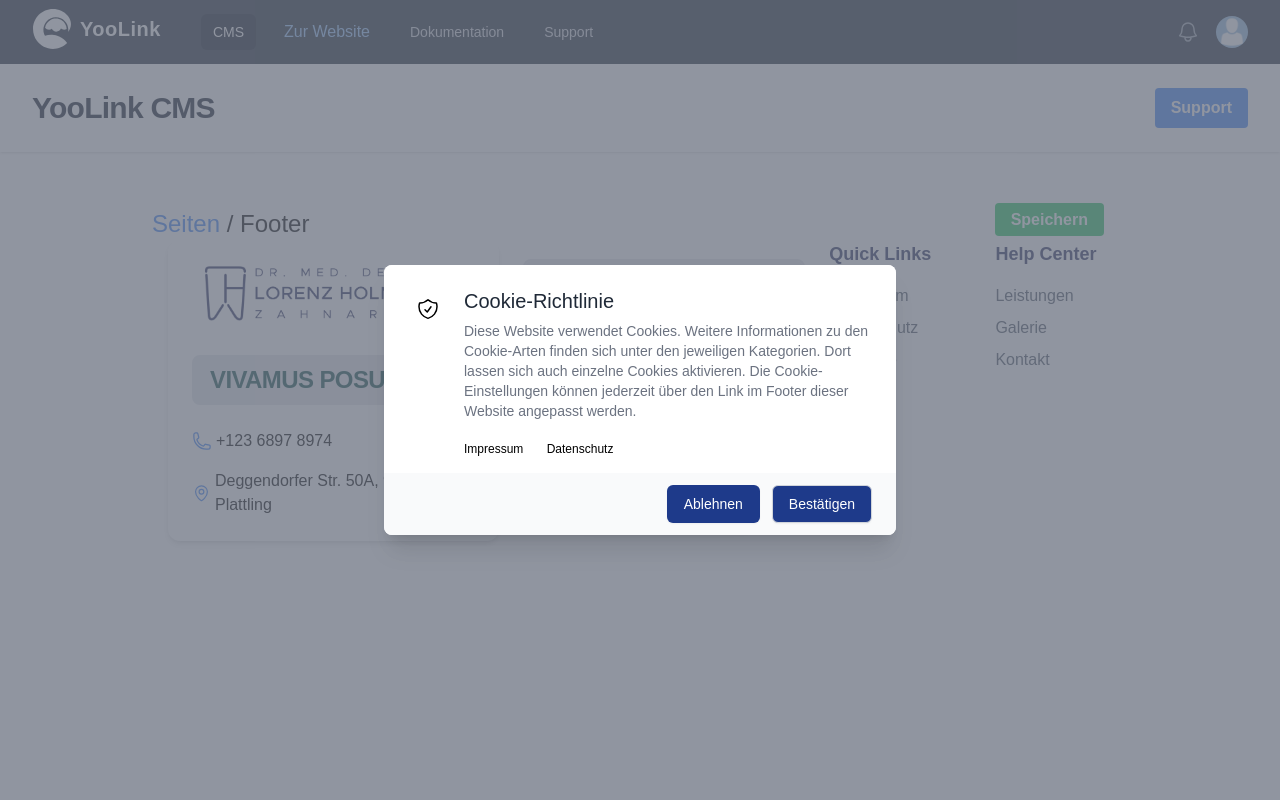
After one commit to SirMelo01/ZahnarztLorenzHolmer, a Django app: template yoolink/templates/pages/cms/content/sites/FooterSite.html in a window 1280 px wide. The commit adds this page. Run offline with Django 4.2, Linux system fonts and the light colour scheme; the template is opened without the code that fills it, so the values that code supplies are empty; some libraries are stand-ins or nearby versions.

Commit message:
Footer Content CMS Page

```diff
--- /dev/null
+++ b/yoolink/templates/pages/cms/content/sites/FooterSite.html
@@ -0,0 +1,153 @@
+{% extends "cmsbase.html" %} {% load compress static %} {% block title %}
+{{block.super}} | CMS - Seiteninhalt {% endblock %} {% block content %}
+
+<div class="container mx-auto mt-8">
+  <div class="flex justify-between">
+    <h1 class="text-2xl">
+      <a href="{% url 'cms:sites' %}" class="text-blue-500">Seiten</a> /
+      <span>Footer</span>
+    </h1>
+    <div>
+      {% csrf_token %}
+      <a
+        class="bg-green-500 hover:bg-green-700 text-white font-bold py-2 px-4 rounded mr-6 hover:cursor-pointer"
+        id="saveTextData"
+        name="footer"
+      >
+        Speichern
+      </a>
+    </div>
+  </div>
+
+  <!-- Footer Content -->
+  <div class="max-w-6xl mx-auto px-4">
+    <!-- Flex Container für Footer-Inhalte -->
+    <div
+      class="flex flex-col md:flex-row md:justify-between space-y-8 md:space-y-0"
+    >
+      <!-- Contact Card -->
+      <div class="bg-white p-6 rounded-xl shadow-md flex-1 md:mr-6">
+        <div class="flex items-center space-x-2 mb-5">
+          <img
+            src="{% static 'images/Logo/Logo in Farbe komplett.png'%}"
+            alt="Logo"
+            class="w-64 h-auto max-w-full max-h-40"
+          />
+        </div>
+        <input class="bg-gray-200 mt-3 appearance-none text-center border-2 border-gray-200 rounded-lg w-full inline-block py-2 px-4 mb-6 text-2xl font-bold tracking-tight text-teal-900 uppercase leading-tight focus:outline-none focus:bg-white focus:border-blue-500"
+        id="title" type="text"
+        value="{% if textContent %}{{textContent.title}}{% else %}Vivamus posuere tellus venenatis felis euismod, quis fringilla sapien.{% endif %}">
+        </input>
+        <div class="space-y-4">
+          <div class="flex items-center space-x-1">
+            <svg
+              xmlns="http://www.w3.org/2000/svg"
+              fill="none"
+              viewBox="0 0 24 24"
+              stroke-width="1.5"
+              stroke="currentColor"
+              class="size-5 text-blue-500"
+            >
+              <path
+                stroke-linecap="round"
+                stroke-linejoin="round"
+                d="M2.25 6.75c0 8.284 6.716 15 15 15h2.25a2.25 2.25 0 0 0 2.25-2.25v-1.372c0-.516-.351-.966-.852-1.091l-4.423-1.106c-.44-.11-.902.055-1.173.417l-.97 1.293c-.282.376-.769.542-1.21.38a12.035 12.035 0 0 1-7.143-7.143c-.162-.441.004-.928.38-1.21l1.293-.97c.363-.271.527-.734.417-1.173L6.963 3.102a1.125 1.125 0 0 0-1.091-.852H4.5A2.25 2.25 0 0 0 2.25 4.5v2.25Z"
+              />
+            </svg>
+            <span
+              >{% if owner_data and owner_data.tel_number %}{{owner_data.tel_number}}{% else %}+123 6897 8974{% endif %}</span
+            >
+          </div>
+          <div class="flex items-center space-x-1">
+            <svg
+              xmlns="http://www.w3.org/2000/svg"
+              fill="none"
+              viewBox="0 0 24 24"
+              stroke-width="1.5"
+              stroke="currentColor"
+              class="size-5 text-blue-500"
+            >
+              <path
+                stroke-linecap="round"
+                stroke-linejoin="round"
+                d="M15 10.5a3 3 0 1 1-6 0 3 3 0 0 1 6 0Z"
+              />
+              <path
+                stroke-linecap="round"
+                stroke-linejoin="round"
+                d="M19.5 10.5c0 7.142-7.5 11.25-7.5 11.25S4.5 17.642 4.5 10.5a7.5 7.5 0 1 1 15 0Z"
+              />
+            </svg>
+            <span
+              >{% if owner_data and owner_data.address %}{{owner_data.address}}{% else %}Deggendorfer Str. 50A, 94447 Plattling{%endif%}</span
+            >
+          </div>
+        </div>
+      </div>
+
+      <!-- Call to Action Button -->
+      <div
+        class="flex flex-col justify-center items-center md:justify-center flex-1 md:mr-6"
+      >
+        <textarea rows="7" class="bg-gray-200 rounded-lg appearance-none border-2 border-gray-200 w-full py-2 px-4 text-base text-gray-800 md:text-lg leading-tight focus:outline-none focus:bg-white focus:border-blue-500" id="description" type="text">
+          {% if textContent %}{{textContent.description}}{% else %}Class aptent
+          taciti sociosqu ad litora torquent per conubia nostra, per inceptos
+          himenaeos. Nullam ornare nunc a mauris euismod, in sollicitudin turpis
+          placerat.{% endif %}
+        </textarea>
+        <a
+          href="{% if owner_data and owner_data.appointmentURL %}{{owner_data.appointmentURL}}{% else %}#{% endif %}"
+          class="bg-[#262C5D] text-white px-8 py-3 rounded-full hover:bg-blue-800 shadow-lg"
+          >{% if textContent and textContent.buttonText %}{{textContent.buttonText}}{% else %}Termin vereinbaren{% endif %}</a
+        >
+      </div>
+
+      <!-- Links -->
+      <div class="md:flex-1 flex justify-center md:justify-normal space-x-16">
+        <div>
+          <p class="text-lg font-semibold text-[#262C5D]">Quick Links</p>
+          <ul class="mt-4 space-y-2">
+            <li>
+              <a href="#" class="text-gray-600 hover:text-blue-800"
+                >Impressum</a
+              >
+            </li>
+            <li>
+              <a href="#" class="text-gray-600 hover:text-blue-800"
+                >Datenschutz</a
+              >
+            </li>
+            <!--<li><a href="#" class="text-gray-600 hover:text-blue-800">AGBs</a></li>-->
+            <li>
+              <a href="#" class="text-gray-600 hover:text-blue-800"
+                >Startseite</a
+              >
+            </li>
+          </ul>
+        </div>
+        <div>
+          <p class="text-lg font-semibold text-[#262C5D]">Help Center</p>
+          <ul class="mt-4 space-y-2">
+            <li>
+              <a href="#" class="text-gray-600 hover:text-blue-800"
+                >Leistungen</a
+              >
+            </li>
+            <li>
+              <a href="#" class="text-gray-600 hover:text-blue-800">Galerie</a>
+            </li>
+            <li>
+              <a href="#" class="text-gray-600 hover:text-blue-800">Kontakt</a>
+            </li>
+            <!--<li><a href="#" class="text-gray-600 hover:text-blue-800">News</a></li>-->
+          </ul>
+        </div>
+      </div>
+    </div>
+  </div>
+
+  {% block javascriptend %} {% compress js inline %}
+  <script defer src="{% static 'js/cms.js' %}"></script>
+  <script src="{% static 'js/cms/content/save-text.js' %}"></script>
+  {% endcompress js %} {% endblock javascriptend %} {% endblock content %}
+</div>
--- a/yoolink/templates/pages/cms/content/sites/mainsite/ContactContent.html
+++ b/yoolink/templates/pages/cms/content/sites/mainsite/ContactContent.html
@@ -36,7 +36,7 @@
             </div>
         </div>
     </div>
-    <div class="flex flex-col justify-center text-center space-y-4">
+    <div class="flex flex-col justify-center items-center text-center space-y-4">
         <h4>Du möchtest die Öffnungszeiten's verwalten? Dann klicke auf den folgenden Button:</h4>
         <a href="{% url 'cms:openinghours-view' %}"
                 class="bg-blue-500 hover:bg-blue-700 text-white font-bold py-2 px-4 rounded mt-4">Öffnungszeiten verwalten</a>
--- a/yoolink/templates/pages/cms/content/sites/mainsite/FaqContent.html
+++ b/yoolink/templates/pages/cms/content/sites/mainsite/FaqContent.html
@@ -36,7 +36,7 @@
             </div>
         </div>
     </div>
-    <div class="flex flex-col justify-center text-center space-y-4">
+    <div class="flex flex-col justify-center text-center items-center space-y-4">
         <h4>Du möchtest die FAQ's verwalten? Dann klicke auf den folgenden Button:</h4>
         <a href="{% url 'cms:faq-view' %}"
                 class="bg-blue-500 hover:bg-blue-700 text-white font-bold py-2 px-4 rounded mt-4">FAQ's verwalten</a>
--- a/yoolink/templates/pages/cms/content/sites/mainsite/TeamContent.html
+++ b/yoolink/templates/pages/cms/content/sites/mainsite/TeamContent.html
@@ -36,7 +36,7 @@
       </div>
     </div>
   </div>
-  <div class="flex flex-col justify-center text-center space-y-4">
+  <div class="flex flex-col justify-center items-center text-center space-y-4">
     <h4>Du möchtest deine Mitarbeiter verwalten? Dann klicke auf den folgenden Button:</h4>
     <a href="{% url 'cms:team-list' %}"
             class="bg-blue-500 hover:bg-blue-700 text-white font-bold py-2 px-4 rounded mt-4">Mitarbeiter verwalten</a>
--- a/yoolink/ycms/urls.py
+++ b/yoolink/ycms/urls.py
@@ -43,6 +43,7 @@ urlpatterns = [
     path('seiten/', views.content_view, name='sites'),
     path('seiten/save/', views.saveTextContent, name='save_text_content'),
     path('seiten/hauptseite/', views.site_view_main, name='site_hauptseite'),
+    path('seiten/footer/', views.site_view_footer, name='site_footer'),
     path('seiten/hauptseite/Hero/', views.site_view_main_hero, name='site_hauptseite_hero'),
     path('seiten/hauptseite/Leistungen/', views.site_view_main_services, name='site_hauptseite_services'),
     path('seiten/hauptseite/Team/', views.site_view_main_team, name='site_hauptseite_team'),
```
Also changed, not shown: yoolink/templates/pages/cms/content/content.html (+11 -0 lines), yoolink/ycms/views.py (+7 -0 lines).
